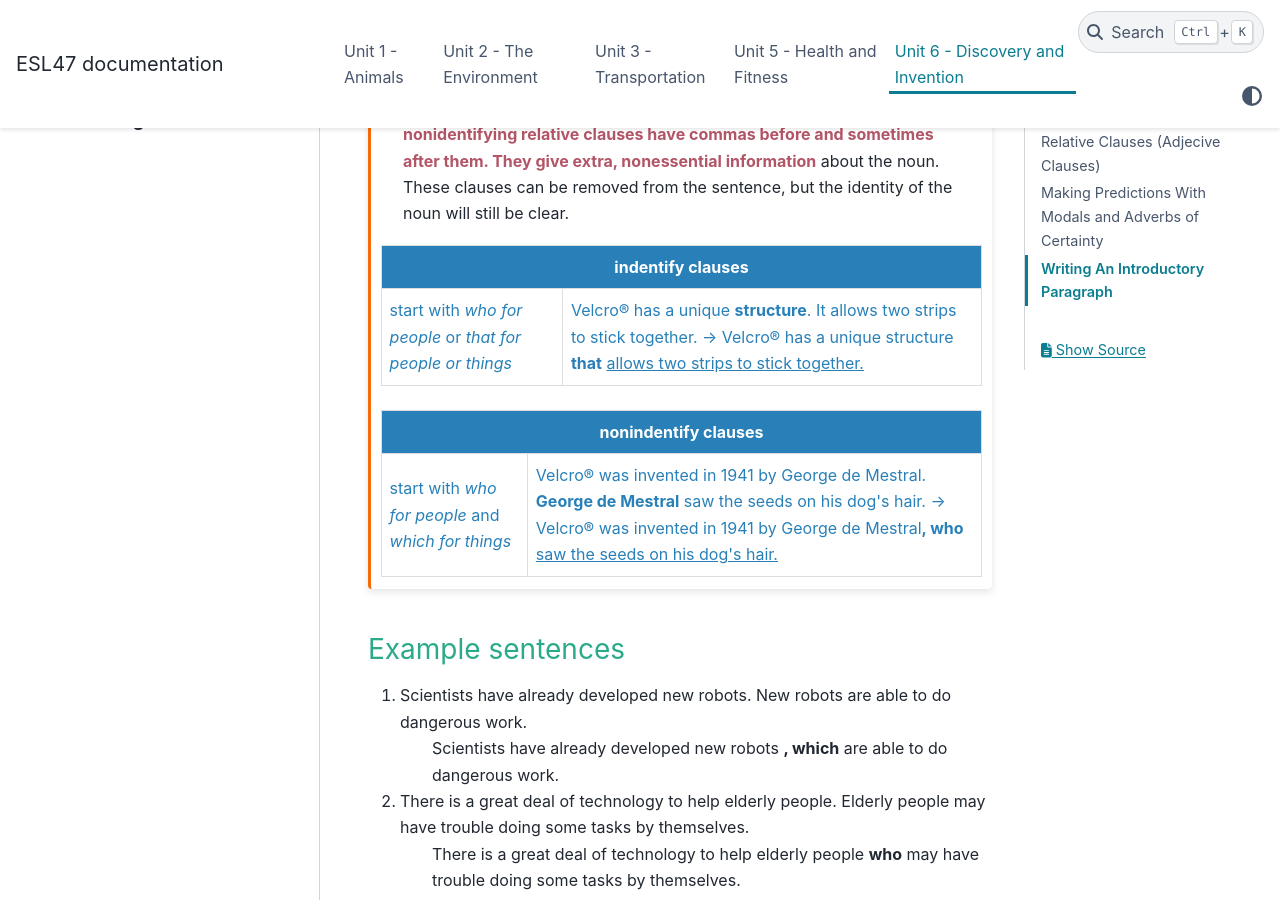
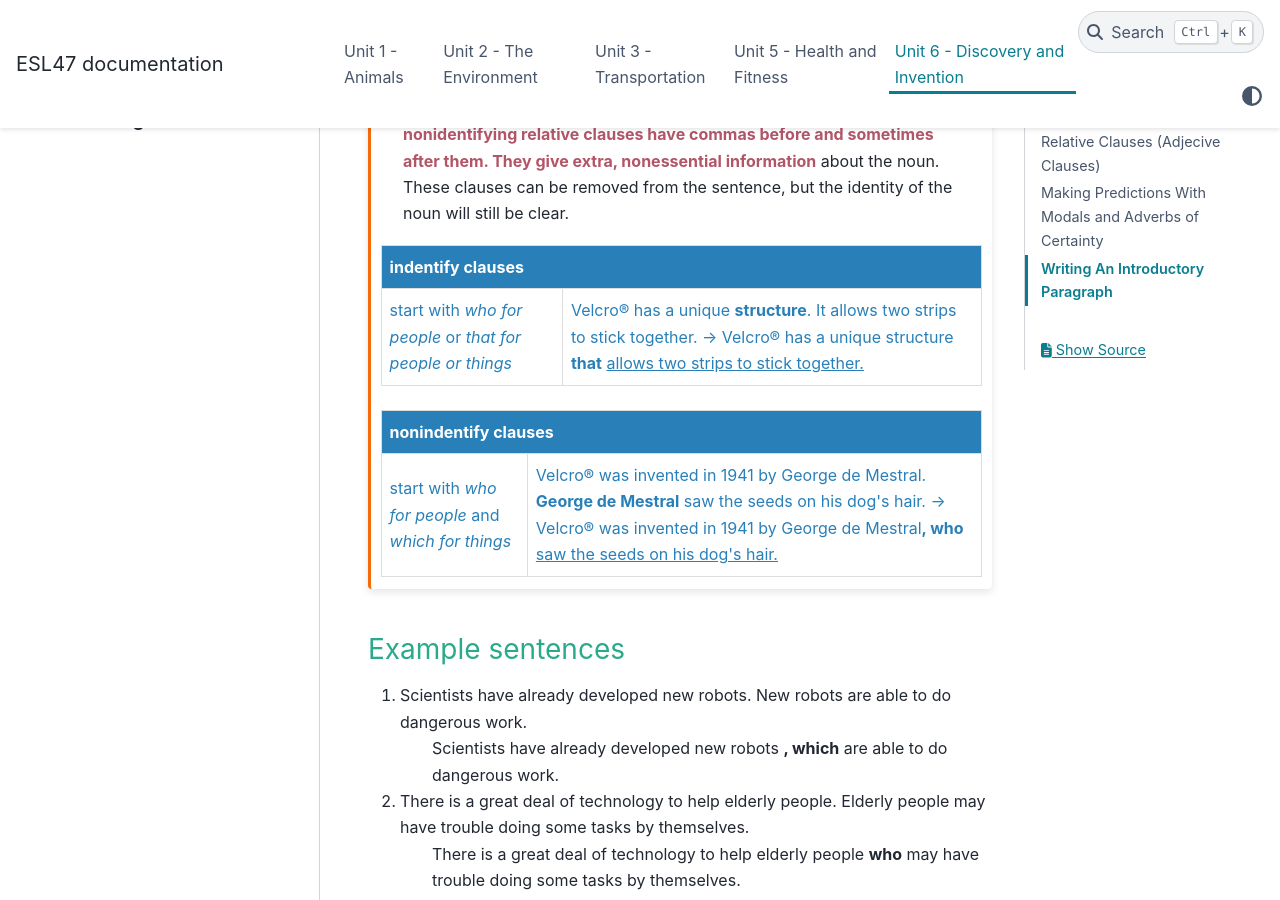
Before and after one commit to vpa24/ESL-47---Intermediate-Low-Integrated-Reading-Writing, a Sphinx documentation site: the page built from docs/source/unit6.md, in a window 1280 px wide and 900 px high, scrolled down 576 px. Built offline with Sphinx 7.4.7 and the PyData theme 0.15.4, drawn with Linux system fonts in a browser that asks for light colours; some web fonts are replaced.

Commit message:
deleted .text-center

````diff
--- a/docs/source/unit6.md
+++ b/docs/source/unit6.md
@@ -16,7 +16,7 @@ Use relative clauses to give more information about a noun without starting a ne
 ```{raw} html
 <table class="color-blue">
 	<tr>
-		<th colspan="2" class="text-center">indentify clauses</th>
+		<th colspan="2">indentify clauses</th>
 	</tr>
 	<tr>
 		<td>start with <i>who for people</i> or <i>that for people or things</i></td>
@@ -25,7 +25,7 @@ Use relative clauses to give more information about a noun without starting a ne
 </table>
 <table class="color-blue">
 	<tr>
-		<th colspan="2" class="text-center">nonindentify clauses</th>
+		<th colspan="2">nonindentify clauses</th>
 	</tr>
 	<tr>
 		<td>start with <i>who for people</i> and <i>which for things</i</td>
````
